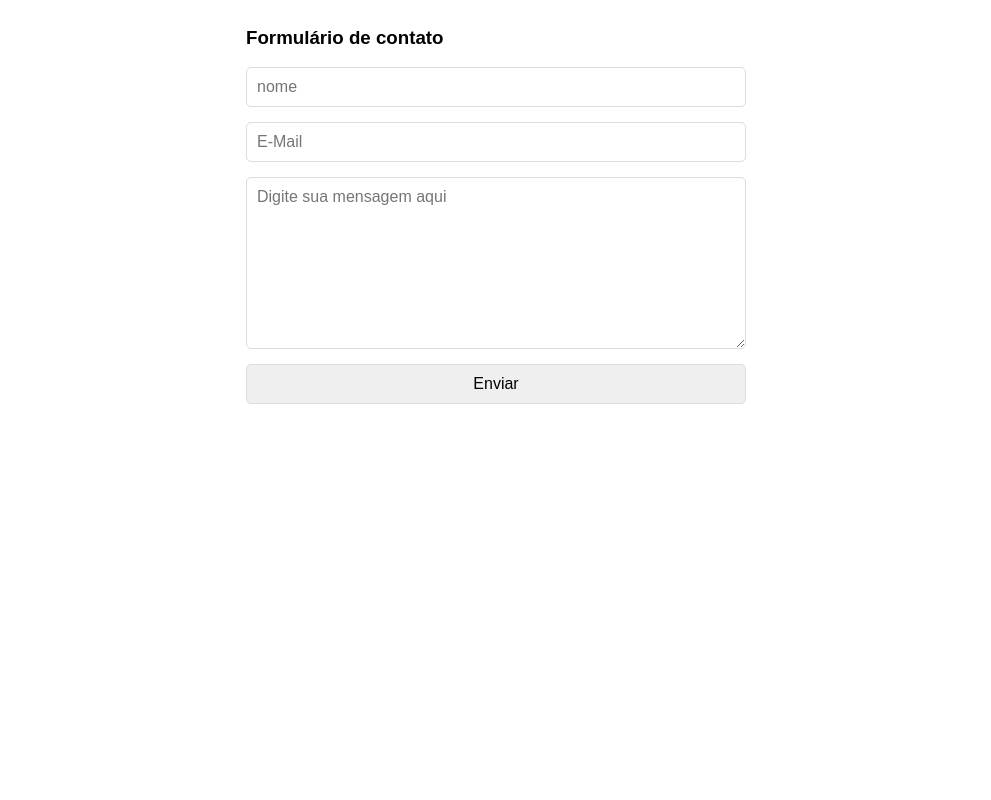
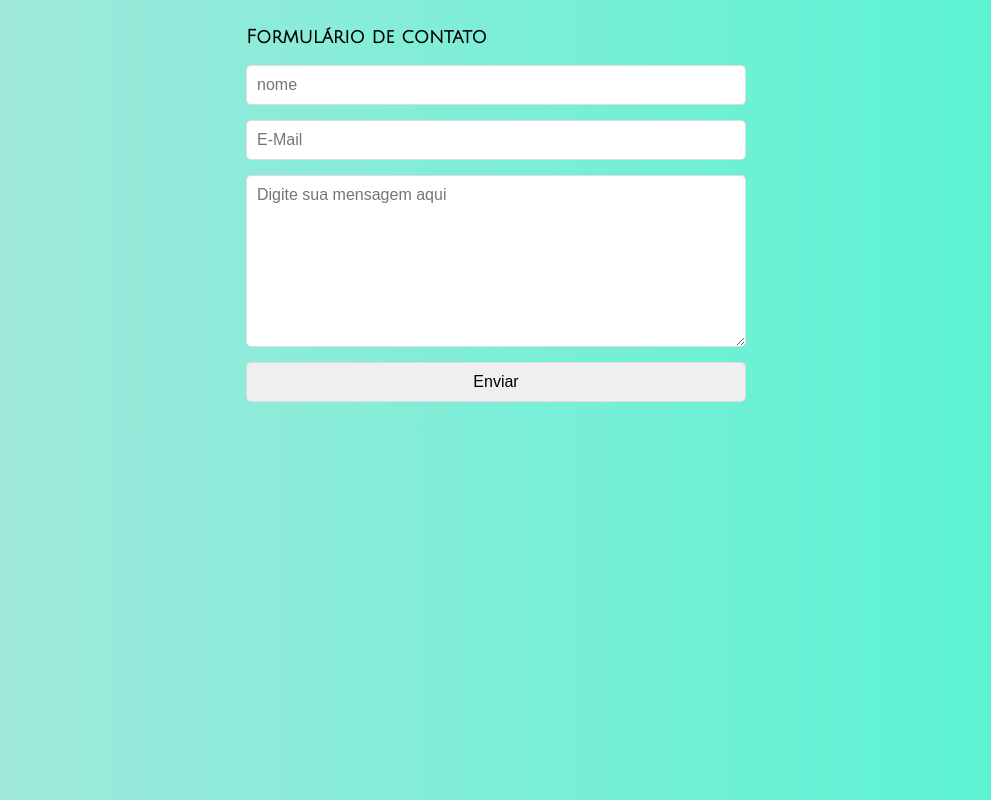
Before and after one commit to brunosdbr/formulario, a plain HTML site: page index.html in a window 1280 px wide. Shown: the whole page, without its empty margins (144-1135 px from the left). Drawn offline with Linux system fonts and the light colour scheme.

Commit message:
atualização formulário

```diff
--- a/index.html
+++ b/index.html
@@ -5,16 +5,7 @@
     <meta http-equiv="X-UA-Compatible" content="IE=edge">
     <meta name="viewport" content="width=device-width, initial-scale=1.0">
     <title>Formulário PHP</title>
-<style>
-    body{font-family: Arial, Helvetica, sans-serif;}
-    .content{display: flex;justify-content: center;}
-    .contato{width: 100%;max-width: 500px;}
-    .form{display: flex;flex-direction: column;}
-    .field{padding: 10px;margin-bottom: 15px;border: 1px solid #DDD; border-radius: 5px;font-family: Arial, Helvetica, sans-serif;font-size: 16px;}
-    textarea{height: 150px;}
-
-</style>
-
+    <link rel="stylesheet" href="style.css">
 </head>
 <body>
 
--- /dev/null
+++ b/style.css
@@ -0,0 +1,41 @@
+@charset "UTF-8";
+
+
+
+@import url('https://fonts.googleapis.com/css2? família=Julius+Sans+One&display=swap');
+
+@font-face {
+    font-family: 'JuliusSansOne';
+    src: url(fonte/JuliusSansOne-Regular.ttf);
+    font-weight: normal;
+}
+
+body{
+    background-image: linear-gradient(90deg, rgb(169, 231, 221), rgb(81, 245, 209));
+}
+h3 {
+    font-family: 'JuliusSansOne', Tahoma, Geneva, Verdana, sans-serif;
+}
+.content{
+    display: flex;
+    justify-content: center;
+}
+.contato{
+    width: 100%;
+    max-width: 500px;
+}
+.form{
+    display: flex;
+    flex-direction: column;/*COLOCAR O FORMULÁRIO NA FORMA DE COLUNA*/
+}
+.field{
+    padding: 10px;
+    margin-bottom: 15px;
+    border: 1px solid #DDD;
+    border-radius: 5px;
+    font-family: Arial, Helvetica, sans-serif;
+    font-size: 16px;
+}
+textarea{
+    height: 150px;
+}
```
Also changed, not shown: fonte/JuliusSansOne-Regular.ttf (added), fonte/OFL.txt (added).
